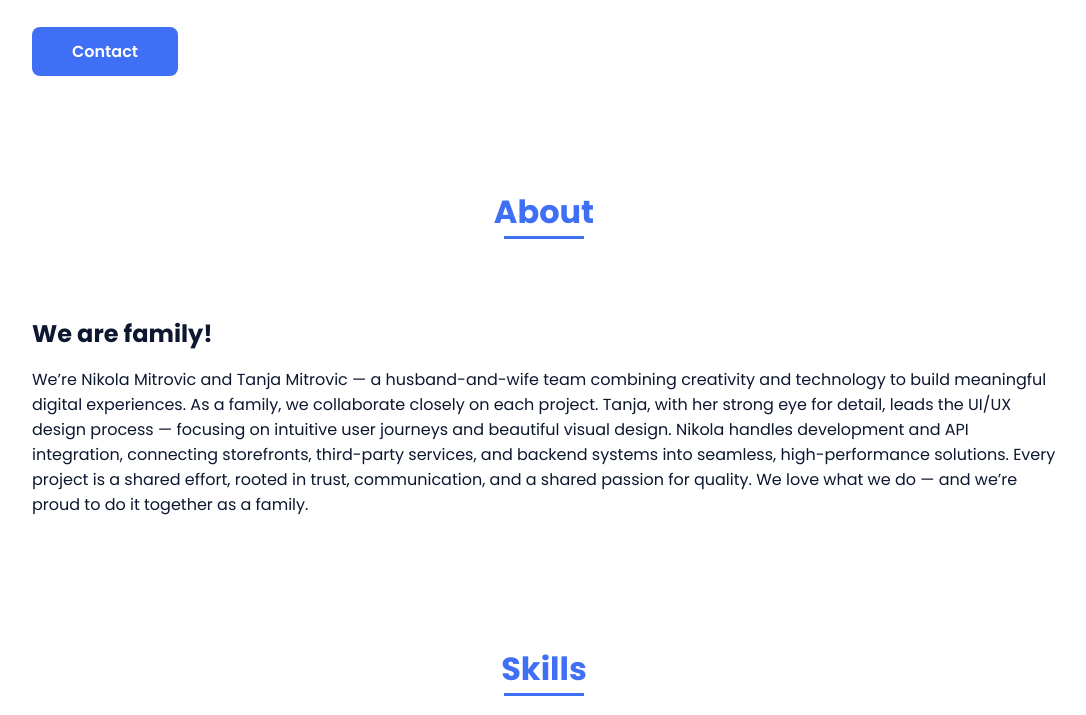
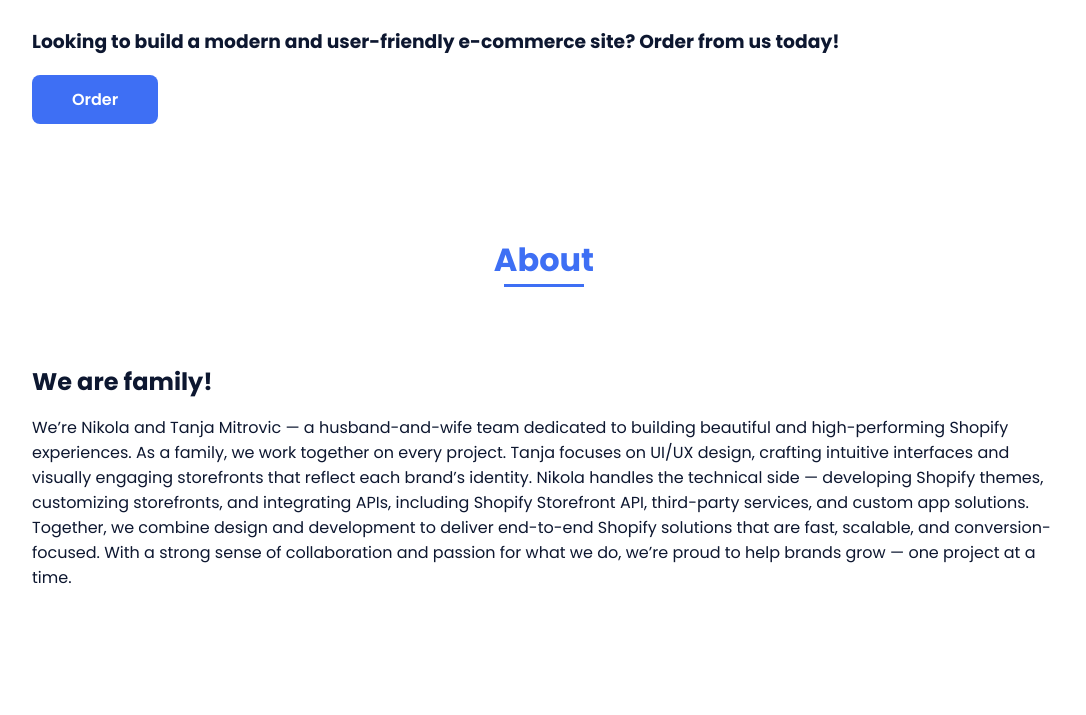
Before and after one commit to nikolamitrovic368/nikolamitrovic368.github.io, a plain HTML site: page index.html in a window 1280 px wide. Shown: the part 513-1228 px from the top of the page, without its empty margins (96-1182 px from the left). Drawn offline with nearby package versions, Linux system fonts and the light colour scheme.

Commit message:
Update portfolio to reflect Shopify expertise and change 'Contact' to 'Order'

```diff
--- a/index.html
+++ b/index.html
@@ -37,7 +37,7 @@
               <a href="#work" class="nav__link">Work</a>
             </li>
             <li class="nav__item">
-              <a href="#contact" class="nav__link">Contact</a>
+              <a href="#contact" class="nav__link">Order</a>
             </li>
           </ul>
         </div>
@@ -57,10 +57,14 @@
             <span class="home__title-color"
               >Nikola Mitrovic & Tanja Mitrovic</span
             ><br />
-            Web Developers
+            Shopify Developers
           </h1>
 
-          <a href="#contact" class="button">Contact</a>
+          <h3>
+            Looking to build a modern and user-friendly e-commerce site? Order
+            from us today!
+          </h3>
+          <a href="#contact" class="button">Order</a>
         </div>
 
         <!-- <div class="home__social">
@@ -82,17 +86,18 @@
           <div>
             <h2 class="about__subtitle">We are family!</h2>
             <p class="about__text">
-              We’re Nikola Mitrovic and Tanja Mitrovic — a husband-and-wife team
-              combining creativity and technology to build meaningful digital
-              experiences. As a family, we collaborate closely on each project.
-              Tanja, with her strong eye for detail, leads the UI/UX design
-              process — focusing on intuitive user journeys and beautiful visual
-              design. Nikola handles development and API integration, connecting
-              storefronts, third-party services, and backend systems into
-              seamless, high-performance solutions. Every project is a shared
-              effort, rooted in trust, communication, and a shared passion for
-              quality. We love what we do — and we’re proud to do it together as
-              a family.
+              We’re Nikola and Tanja Mitrovic — a husband-and-wife team
+              dedicated to building beautiful and high-performing Shopify
+              experiences. As a family, we work together on every project. Tanja
+              focuses on UI/UX design, crafting intuitive interfaces and
+              visually engaging storefronts that reflect each brand’s identity.
+              Nikola handles the technical side — developing Shopify themes,
+              customizing storefronts, and integrating APIs, including Shopify
+              Storefront API, third-party services, and custom app solutions.
+              Together, we combine design and development to deliver end-to-end
+              Shopify solutions that are fast, scalable, and conversion-focused.
+              With a strong sense of collaboration and passion for what we do,
+              we’re proud to help brands grow — one project at a time.
             </p>
           </div>
         </div>
@@ -226,7 +231,7 @@
 
       <!--===== CONTACT =====-->
       <section class="contact section" id="contact">
-        <h2 class="section-title">Contact</h2>
+        <h2 class="section-title">Order</h2>
 
         <div class="contact__container bd-grid">
           <form id="contactForm" action="" class="contact__form">
```
